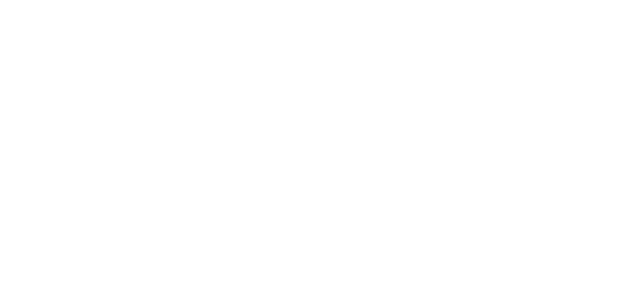
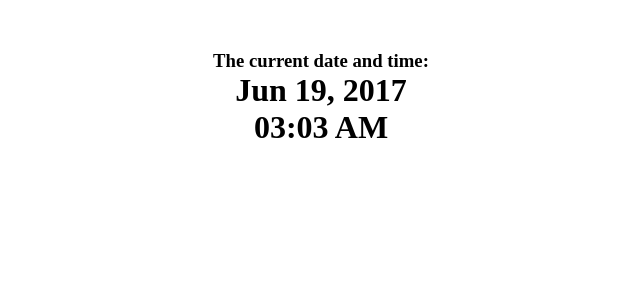
Before and after one commit to JocelynTuohy/cojo_django_timedisplay, a Django app: page / in a window 1280 px wide. Before the commit the part shown is empty. Shown: the top 300 px of the page, without its empty margins (319-959 px from the left). Run offline with Django 3.2, Linux system fonts and the light colour scheme.

Commit message:
completed time display assignment

```diff
--- /dev/null
+++ b/apps/timedisplay/static/timedisplay/css/style.css
@@ -0,0 +1,12 @@
+*{
+  margin: 0;
+  border: 0;
+  outline: 0;
+  padding: 0;
+}
+body{
+  text-align: center;
+}
+h3{
+  margin-top: 50px;
+}
--- a/apps/timedisplay/templates/timedisplay/index.html
+++ b/apps/timedisplay/templates/timedisplay/index.html
@@ -1,11 +1,14 @@
 <!DOCTYPE html>
-<html lang="en">
+<html>
   <head>
-    <title></title>
-    <meta charset="utf-8">
-    <link>
+    <meta charset='utf-8'>
+    {% load staticfiles %}
+    <link rel="stylesheet" href={% static 'timedisplay/css/style.css' %}>
+    <title>Date and Time</title>
   </head>
   <body>
-
+    <h3>The current date and time:</h3>
+    <h1>{{ date }}</h1>
+    <h1>{{ time }}</h1>
   </body>
 </html>
--- a/apps/timedisplay/views.py
+++ b/apps/timedisplay/views.py
@@ -1,9 +1,15 @@
 # -*- coding: utf-8 -*-
 from __future__ import unicode_literals
+from datetime import datetime
 
 from django.shortcuts import render #, HttpResponse
 
 # Create your views here.
 def index(request):
     print '$'*50
-    return render(request, 'timedisplay/index.html')
+    now = datetime.today()
+    context = {
+        "date": now.strftime('%b %d, %Y'),
+        "time": now.strftime('%I:%M %p')
+    }
+    return render(request, 'timedisplay/index.html', context)
```
Also changed, not shown: apps/timedisplay/urls.py (line endings or trailing spaces).
